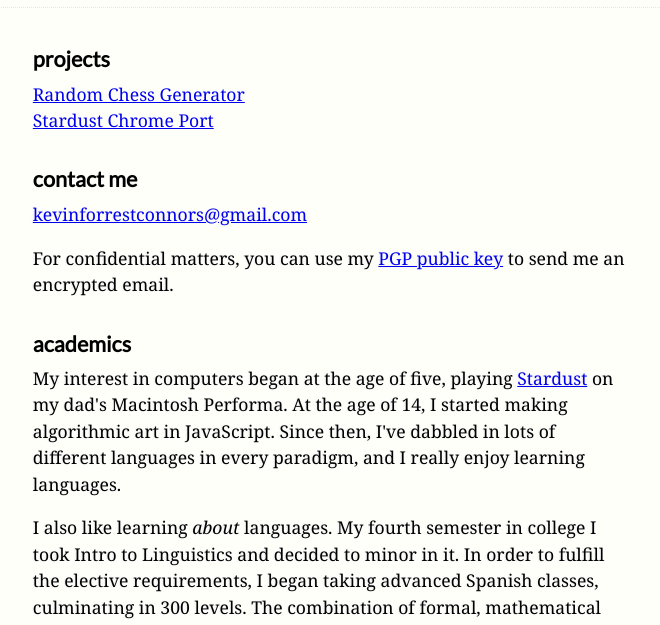
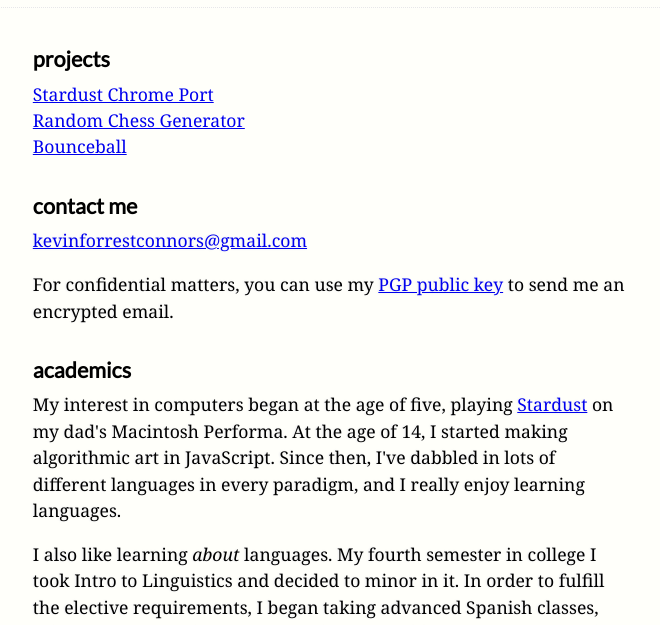
Before and after one commit to kevinforrestconnors/kevinforrestconnors.github.io, a plain HTML site: page index.html in a window 1280 px wide. Shown: the part 100-725 px from the top of the page, without its empty margins (308-968 px from the left). Drawn offline with Linux system fonts and the light colour scheme.

Commit message:
add link to bounceball

```diff
--- a/index.html
+++ b/index.html
@@ -19,8 +19,9 @@
 
   <div class="section-1">
     <h3>projects</h3>
+    <div><a target="blank" href="https://kevinforrestconnors.com/projects/stardust/index.html">Stardust Chrome Port</a></div>
     <div><a target="blank" href="https://kevinforrestconnors.com/projects/fischer-random/index.html">Random Chess Generator</a></div>
-    <div><a target="blank" href="https://kevinforrestconnors.com/projects/stardust/index.html">Stardust Chrome Port</a></div>
+    <div><a target="blank" href="https://kevinforrestconnors.com/projects/bounceball/index.html">Bounceball</a></div>
     <!-- <div><a href="projects/wals-visualizer.html">WALS visualizer</a></div> -->
   </div>
 
```
